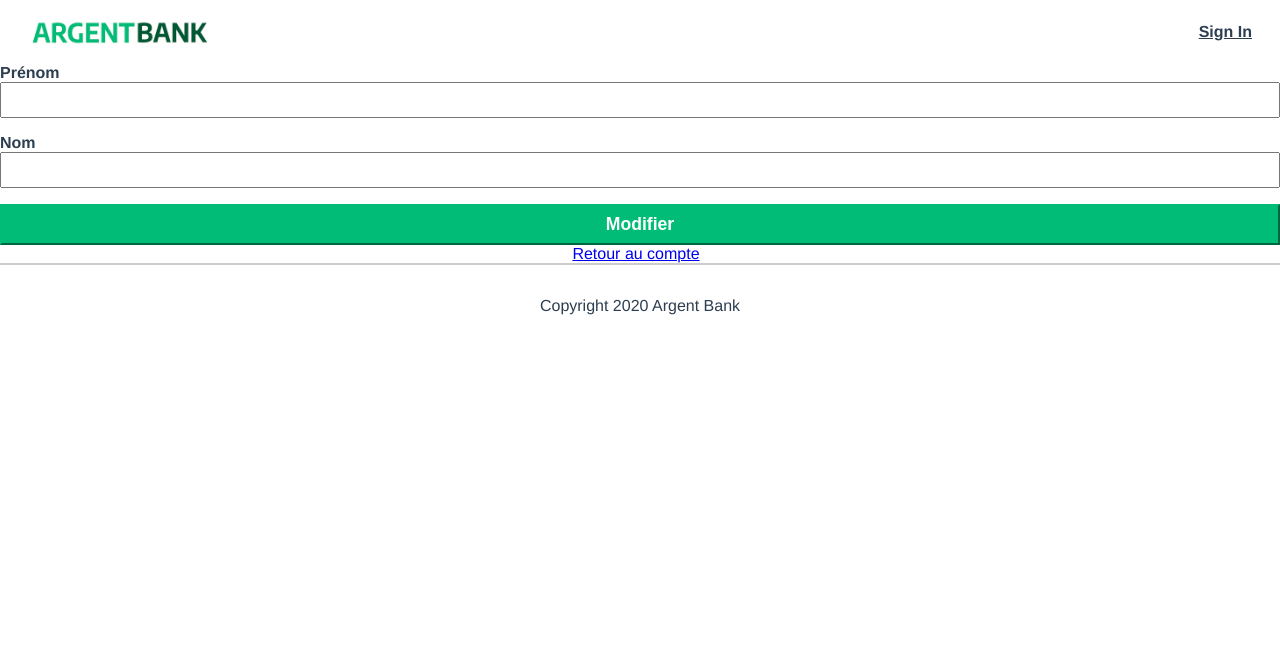
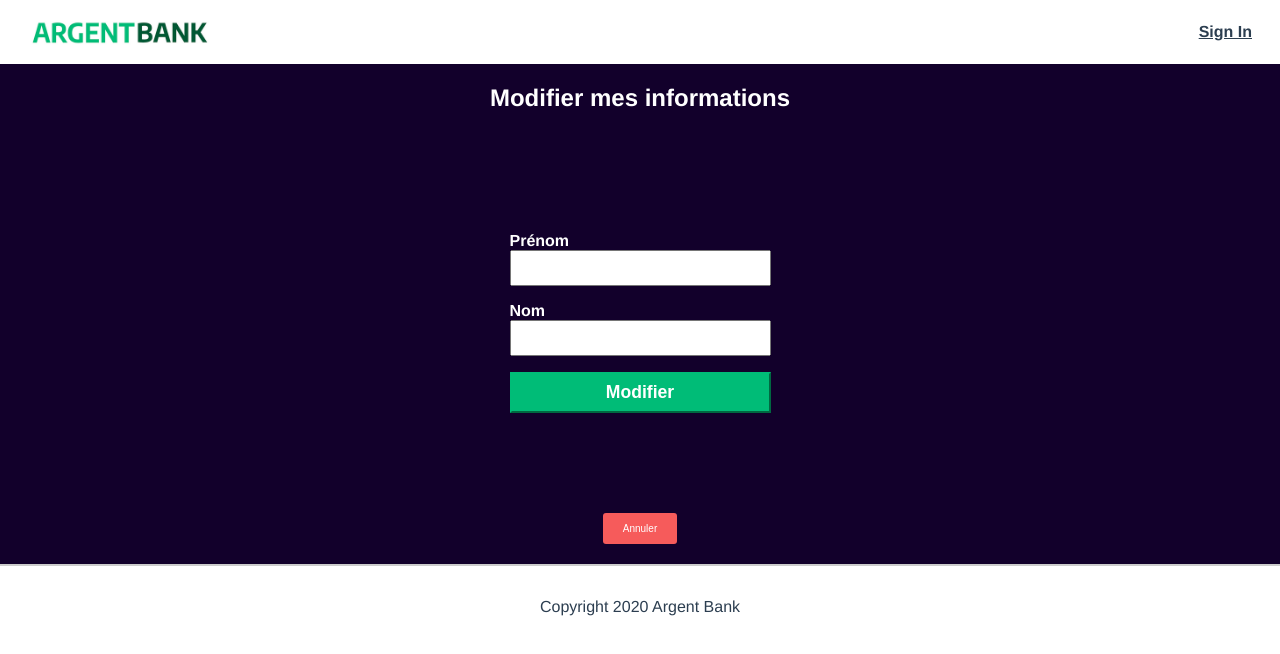
Before and after one commit to LauNM/LaurieBeduneau_13_code_102022, a React (Create React App) app: page /account/edit in a window 1280 px wide. Shown: the top 654 px of the page. Built offline with nearby package versions, Linux system fonts and the light colour scheme.

Commit message:
edit profile

```diff
--- a/src/assets/scss/style.scss
+++ b/src/assets/scss/style.scss
@@ -298,3 +298,25 @@ html {
   cursor: pointer;
   font-size: 1rem;
 }
+
+.update-credentials {
+  display: flex;
+  flex-direction: column;
+  align-items: center;
+  gap: 100px;
+  background-color: #12002b;
+  color: white;
+
+  .form-wrapper {
+    max-width: 500px;
+  }
+  .cancel {
+    background-color: #f65b5b;
+    font-size: 10px;
+    border-radius: 3px;
+    color: white;
+    border: none;
+    padding: 10px 20px;
+    margin-bottom: 20px;
+  }
+}
--- a/src/pages/editCredentials.js
+++ b/src/pages/editCredentials.js
@@ -1,43 +1,49 @@
 import '../assets/scss/style.scss';
-import {Link} from "react-router-dom";
+import {Link, useNavigate} from "react-router-dom";
+import { useRef } from 'react';
+import { updateProfile } from '../api/apiRquests';
+import {useDispatch} from 'react-redux';
+
+import { setUser } from '../slices/userSlice';
 
 function EditCredentials() {
+  const firstNameRef = useRef();
+  const lastNameRef = useRef();
+  const dispatch = useDispatch();
+  const navigate = useNavigate();
 
   const handleSubmit = async (e) => {
     e.preventDefault();
     try {
-      /*const { body } = await getToken('http://localhost:3001/api/v1/user/login', { email, password })
-      const token = body.token
-      dispatch(setToken(token));*/
-
+      const { body } = await updateProfile({ firstName: firstNameRef.current.value ,lastName: lastNameRef.current.value })
+      dispatch(setUser(body));
+      navigate('/account');
     } catch (error) {
       console.log(error)
     }
   }
 
- /* const handleEmailInput = (e) => setEmail(e.target.value);
-  const handlePasswordInput = (e) => setPassword(e.target.value);*/
-
   return (
-    <div>
-      <form onSubmit={handleSubmit}>
+    <div className="update-credentials">
+      <h2>Modifier mes informations</h2>
+      <section className="form-wrapper">
+        <form onSubmit={handleSubmit}>
         <div className="input-wrapper">
-          <label htmlFor="username">Prénom</label>
-          <input type="text" id="username" />
+          <label htmlFor="firstname">Prénom</label>
+          <input ref={firstNameRef} type="text" id="firstname" required={true}/>
         </div>
         <div className="input-wrapper">
-          <label htmlFor="password">Nom</label
-          ><input type="password" id="password" />
+          <label htmlFor="lastname">Nom</label>
+          <input ref={lastNameRef} type="text" id="lastname" required={true}/>
         </div>
         <button className="sign-in-button">Modifier</button>
       </form>
+      </section>
       <Link to={'/account'}>
-          <span className="main-nav-item">
-              <i className="fa fa-user-circle"></i>
-              Retour au compte
-          </span>
+          <button className="cancel">
+            Annuler
+          </button>
       </Link>
-
     </div>
   )
 }
```
